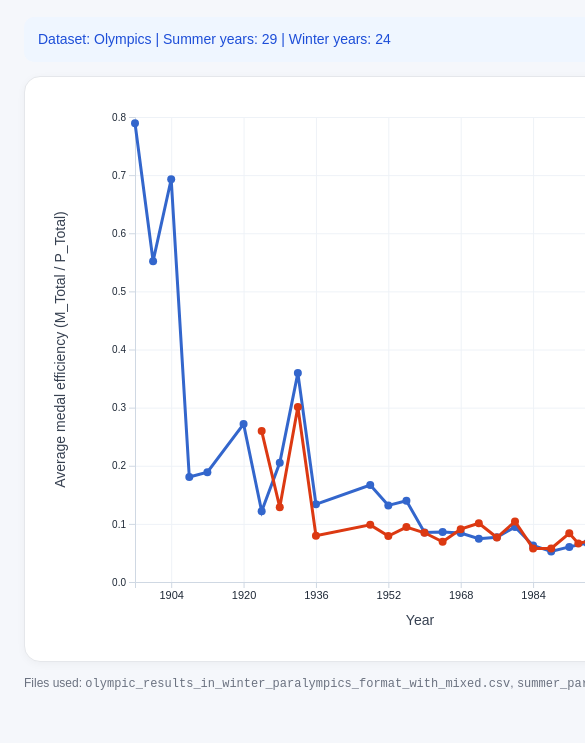
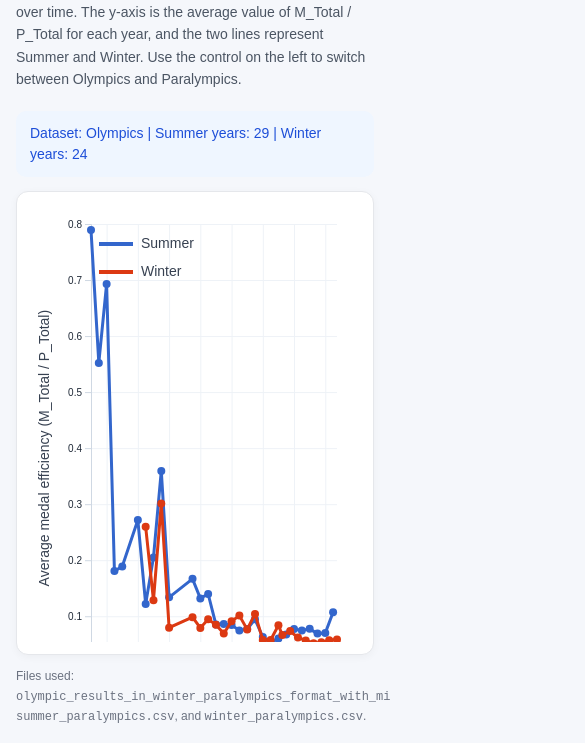
Before and after one commit to qwe12345113/visualization_homepage, a website: page average_medal_efficiency_summer_winter.html in a window 390 px wide. Shown: the part 262-1005 px from the top of the page, 585 px wide, since content can reach past the window. Before the commit the page ends 981 px from the top, so only its background shows below. Drawn offline with nearby package versions, Linux system fonts and the light colour scheme.

Commit message:
Add files via upload

```diff
--- a/average_medal_efficiency_summer_winter.html
+++ b/average_medal_efficiency_summer_winter.html
@@ -9,9 +9,9 @@
     <style>
         * { box-sizing: border-box; }
         body { margin: 0; font-family: Arial, Helvetica, sans-serif; background: #f5f7fb; color: #1f2937; }
-    .container { display: grid; grid-template-columns: 320px 1fr; min-height: 100vh; }
-    .sidebar { background: #ffffff; border-right: 1px solid #e5e7eb; padding: 16px; overflow-y: auto; }
-    .main { padding: 24px; }
+        .container { display: grid; grid-template-columns: minmax(260px, 300px) minmax(0, 1fr); min-height: 100vh; width: 100%; overflow-x: hidden; }
+        .sidebar { background: #ffffff; border-right: 1px solid #e5e7eb; padding: 16px; overflow-y: auto; min-width: 0; }
+        .main { padding: 24px; min-width: 0; overflow-x: hidden; }
         h1 { margin: 0 0 8px; font-size: 32px; line-height: 1.2; }
         .subtitle { margin: 0 0 20px; color: #4b5563; font-size: 15px; line-height: 1.6; max-width: 1000px; }
         .control-group { margin-bottom: 18px; }
@@ -19,15 +19,33 @@
         select { width: 100%; padding: 10px 12px; border: 1px solid #d1d5db; border-radius: 8px; font-size: 14px; background: #fff; }
         .hint { margin-top: 8px; font-size: 12px; color: #6b7280; line-height: 1.5; }
         .status { margin-bottom: 14px; padding: 12px 14px; border-radius: 10px; background: #eff6ff; color: #1d4ed8; font-size: 14px; line-height: 1.5; }
-    .chart-wrap { background: #fff; border: 1px solid #e5e7eb; border-radius: 16px; padding: 20px; box-shadow: 0 2px 8px rgba(0,0,0,0.04); min-height: 560px; }
-    #chart { width: 100%; min-height: 520px; position: relative; }
+        .chart-wrap { background: #fff; border: 1px solid #e5e7eb; border-radius: 16px; padding: clamp(14px, 2vw, 20px); box-shadow: 0 2px 8px rgba(0,0,0,0.04); min-height: min(72vh, 620px); width: 100%; overflow: hidden; }
+        #chart { width: 100%; height: min(64vh, 560px); min-height: 420px; position: relative; overflow: hidden; }
         .footer-note { margin-top: 12px; font-size: 12px; color: #6b7280; line-height: 1.6; }
         .axis path, .axis line { stroke: #cfd8e3; }
         .grid line { stroke: #eef2f7; }
         .grid path { display: none; }
         .legend text { fill: #374151; font-size: 14px; dominant-baseline: middle; }
         .tooltip { position: absolute; pointer-events: none; background: rgba(17, 24, 39, 0.94); color: white; padding: 8px 10px; border-radius: 8px; font-size: 12px; line-height: 1.5; box-shadow: 0 6px 20px rgba(0,0,0,0.18); opacity: 0; transform: translate(-50%, calc(-100% - 10px)); white-space: nowrap; }
-    @media (max-width: 900px) { .container { grid-template-columns: 1fr; } .sidebar { border-right: none; border-bottom: 1px solid #e5e7eb; } }
+        @media (max-width: 1100px) {
+            .container { grid-template-columns: minmax(240px, 280px) minmax(0, 1fr); }
+            .main { padding: 20px; }
+            h1 { font-size: 28px; }
+        }
+        @media (max-width: 900px) {
+            .container { grid-template-columns: 1fr; }
+            .sidebar { border-right: none; border-bottom: 1px solid #e5e7eb; }
+            .main { padding: 18px; }
+            .chart-wrap { min-height: auto; }
+            #chart { height: 56vh; min-height: 380px; }
+        }
+        @media (max-width: 640px) {
+            .main { padding: 16px; }
+            h1 { font-size: 24px; }
+            .subtitle { font-size: 14px; }
+            .chart-wrap { padding: 12px; border-radius: 12px; }
+            #chart { height: 52vh; min-height: 320px; }
+        }
     </style>
 </head>
 <body>
@@ -185,13 +203,20 @@
         const yearExtent = d3.extent(allValues, d => d.year);
         statusEl.textContent = `Dataset: ${datasetSelectEl.value} | Summer years: ${series[0].values.length} | Winter years: ${series[1].values.length}`;
 
-    const width = Math.max(chartEl.clientWidth, 860);
-    const height = 540;
-    const margin = { top: 20, right: 200, bottom: 55, left: 90 };
+        const width = Math.max(chartEl.clientWidth, 320);
+        const height = Math.max(Math.min(window.innerHeight * 0.62, 560), window.innerWidth < 640 ? 320 : 380);
+        const isSmallScreen = window.innerWidth < 900;
+        const margin = {
+            top: 20,
+            right: isSmallScreen ? 24 : 120,
+            bottom: 55,
+            left: window.innerWidth < 640 ? 62 : 80
+        };
 
         const svg = d3.select(chartEl).append('svg').attr('width', width).attr('height', height);
 
-    const x = d3.scaleLinear().domain(yearExtent).range([margin.left, width - margin.right]);
+        const plotWidth = Math.max(width - margin.left - margin.right, 120);
+        const x = d3.scaleLinear().domain(yearExtent).range([margin.left, margin.left + plotWidth]);
         const y = d3.scaleLinear().domain([0, d3.max(allValues, d => d.value) || 0]).nice().range([height - margin.bottom, margin.top]);
 
         const xTicks = getReadableYearTicks(yearExtent);
@@ -200,7 +225,7 @@
             .call(d3.axisBottom(x).tickValues(xTicks).tickSize(-(height - margin.top - margin.bottom)).tickFormat(''));
 
         svg.append('g').attr('class', 'grid').attr('transform', `translate(${margin.left},0)`)
-      .call(d3.axisLeft(y).ticks(6).tickSize(-(width - margin.left - margin.right)).tickFormat(''));
+            .call(d3.axisLeft(y).ticks(6).tickSize(-plotWidth).tickFormat(''));
 
         svg.append('g').attr('class', 'axis').attr('transform', `translate(0,${height - margin.bottom})`)
             .call(d3.axisBottom(x).tickValues(xTicks).tickFormat(d3.format('d')))
@@ -209,7 +234,7 @@
         svg.append('g').attr('class', 'axis').attr('transform', `translate(${margin.left},0)`)
             .call(d3.axisLeft(y).ticks(6));
 
-    svg.append('text').attr('x', (margin.left + width - margin.right) / 2).attr('y', height - 12)
+        svg.append('text').attr('x', margin.left + plotWidth / 2).attr('y', height - 12)
             .attr('text-anchor', 'middle').attr('fill', '#374151').style('font-size', '14px').text('Year');
 
         svg.append('text').attr('transform', 'rotate(-90)')
@@ -235,7 +260,8 @@
                 .on('mouseleave', function() { tooltip.style('opacity', 0); });
         });
 
-    const legend = svg.append('g').attr('class', 'legend').attr('transform', `translate(${width - margin.right + 20}, ${margin.top + 20})`);
+        const legendX = isSmallScreen ? margin.left + 8 : margin.left + plotWidth + 20;
+        const legend = svg.append('g').attr('class', 'legend').attr('transform', `translate(${legendX}, ${margin.top + 20})`);
 
         series.forEach((s, index) => {
             const row = legend.append('g').attr('transform', `translate(0, ${index * 28})`);
```
Also changed, not shown: participation_size_vs_medal_efficiency_scatter.html (+20 -9 lines). Lines whose indentation alone changed are shown as unchanged.
